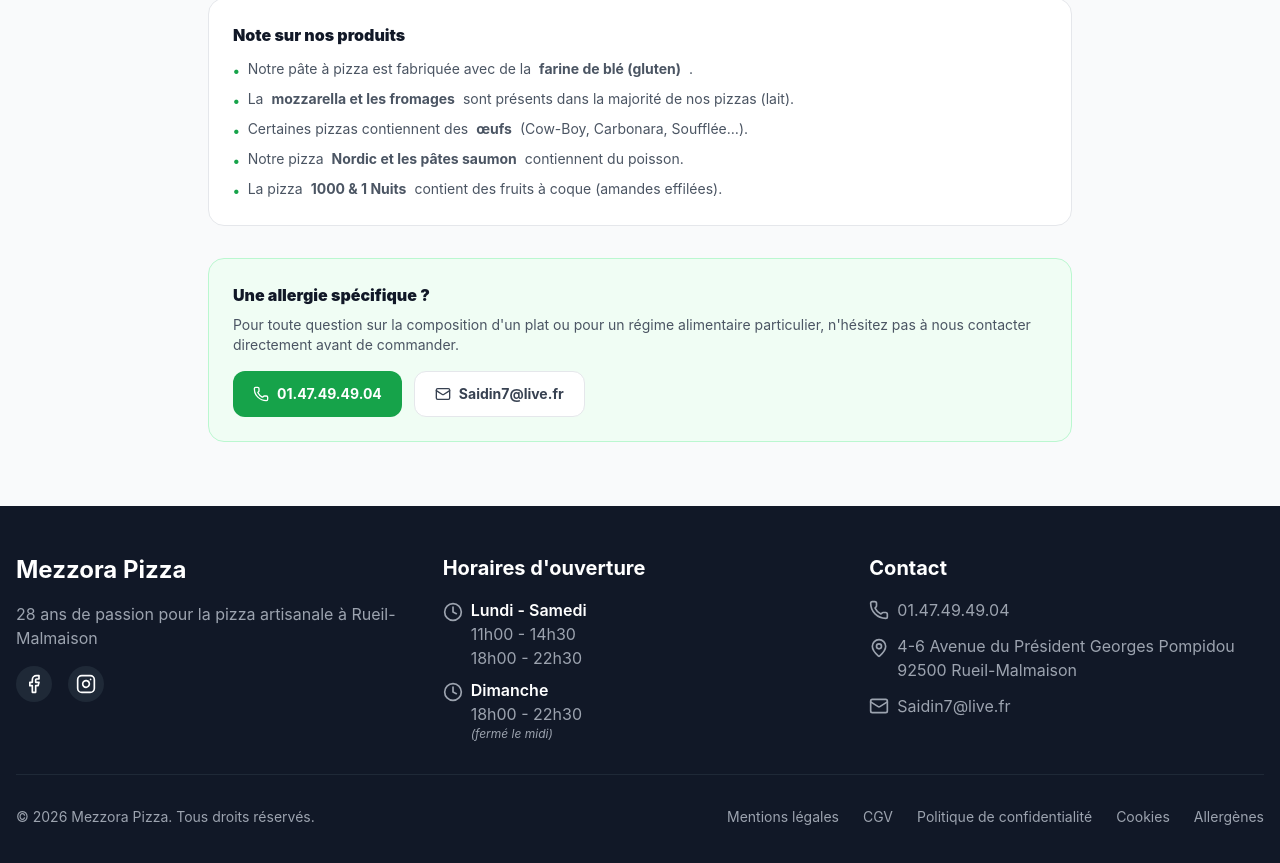
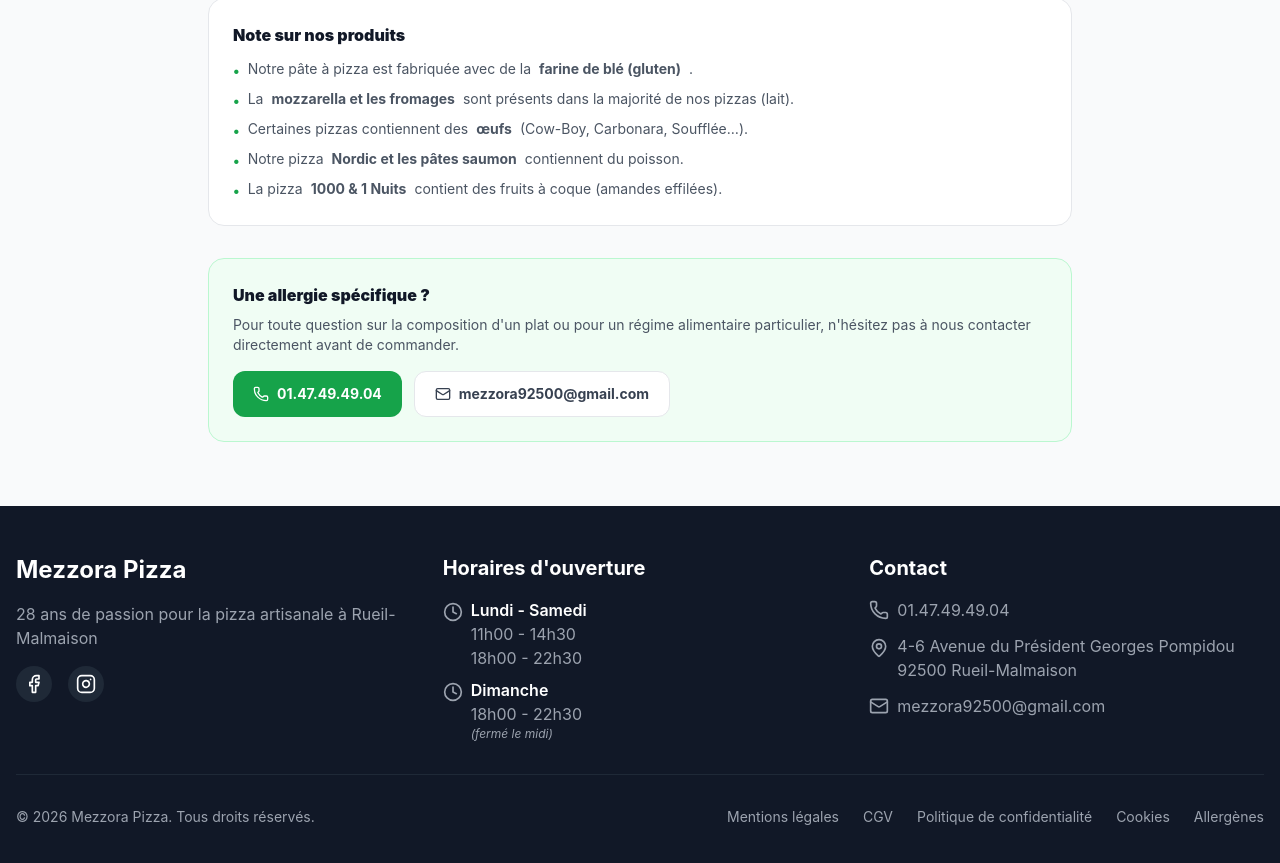
Before and after one commit to bensaidoualid47-dotcom/projet-pizzeria-mezzora, a React (Create React App) app in the folder frontend/: page /allergenes in a window 1280 px wide. Shown: the part 1181-2044 px from the top of the page. Built offline with nearby package versions, Linux system fonts and the light colour scheme; no server answers.

Commit message:
Update public email to mezzora92500@gmail.com

```diff
--- a/frontend/src/components/Footer.js
+++ b/frontend/src/components/Footer.js
@@ -66,7 +66,7 @@ const Footer = () => {
                 className="flex items-center gap-2 hover:text-white transition-colors"
               >
                 <Mail className="w-5 h-5" />
-                <span>Saidin7@live.fr</span>
+                <span>mezzora92500@gmail.com</span>
               </a>
             </div>
           </div>
--- a/frontend/src/pages/AllergensPage.js
+++ b/frontend/src/pages/AllergensPage.js
@@ -187,11 +187,11 @@ const AllergensPage = () => {
                 01.47.49.49.04
               </a>
               <a
-                href="mailto:Saidin7@live.fr"
+                href="mailto:mezzora92500@gmail.com"
                 className="inline-flex items-center gap-2 bg-white border border-gray-200 text-gray-700 px-5 py-3 rounded-xl font-bold text-sm hover:bg-gray-50 transition"
               >
                 <Mail className="w-4 h-4" />
-                Saidin7@live.fr
+                mezzora92500@gmail.com
               </a>
             </div>
           </div>
--- a/frontend/src/pages/CookiesPage.js
+++ b/frontend/src/pages/CookiesPage.js
@@ -43,7 +43,7 @@ const CookiesPage = () => {
           <section>
             <h2 className="text-2xl font-bold mb-3">Contact</h2>
             <p>
-              Pour toute question relative aux cookies, contactez-nous à Saidin7@live.fr.
+              Pour toute question relative aux cookies, contactez-nous à mezzora92500@gmail.com.
             </p>
           </section>
         </div>
--- a/frontend/src/pages/MentionsLegalesPage.js
+++ b/frontend/src/pages/MentionsLegalesPage.js
@@ -17,7 +17,7 @@ const MentionsLegalesPage = () => {
             <p className="mb-2">4-6 Avenue du Président Georges Pompidou</p>
             <p className="mb-2">92500 Rueil-Malmaison</p>
             <p className="mb-2">Téléphone : 01.47.49.49.04</p>
-            <p className="mb-2">Email : Saidin7@live.fr</p>
+            <p className="mb-2">Email : mezzora92500@gmail.com</p>
           </section>
 
           <section className="mb-8">
--- a/frontend/src/pages/PolitiqueConfidentialitePage.js
+++ b/frontend/src/pages/PolitiqueConfidentialitePage.js
@@ -59,7 +59,7 @@ const PolitiqueConfidentialitePage = () => {
           <section>
             <h2 className="text-2xl font-bold mb-3">Contact</h2>
             <p>
-              Pour toute demande relative à vos données personnelles, contactez-nous à Saidin7@live.fr.
+              Pour toute demande relative à vos données personnelles, contactez-nous à mezzora92500@gmail.com.
             </p>
           </section>
         </div>
```
